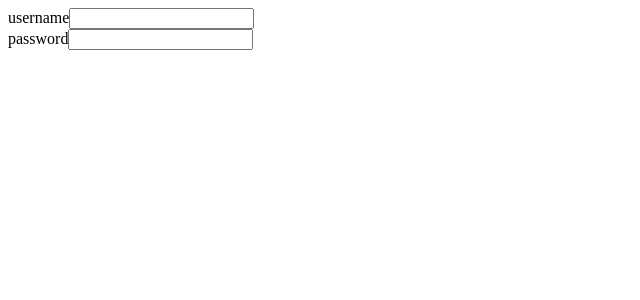
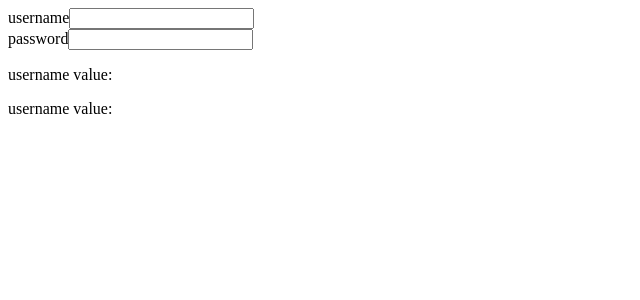
Before and after one commit to KevinW831205/MyAngularCrashCourse, an Angular app: page / in a window 1280 px wide. Shown: the top 300 px of the page, without its empty margins (0-640 px from the left). Built offline with nearby package versions, Linux system fonts and the light colour scheme.

Commit message:
getting value of form

```diff
--- a/src/app/reactive-forms/reactive-forms.component.html
+++ b/src/app/reactive-forms/reactive-forms.component.html
@@ -11,4 +11,5 @@
     </div>
 </form>
 
-<p></p>
+<p>username value: {{form.get('username').value}}</p>
+<p>username value: {{form.get('password').value}}</p>
--- a/src/app/reactive-forms/reactive-forms.component.ts
+++ b/src/app/reactive-forms/reactive-forms.component.ts
@@ -1,5 +1,5 @@
 import { Component, OnInit } from '@angular/core';
-import { FormGroup, FormControl } from '@angular/forms';
+import { FormGroup, FormControl, Validators } from '@angular/forms';
 
 @Component({
   selector: 'app-reactive-forms',
@@ -11,13 +11,15 @@ export class ReactiveFormsComponent implements OnInit {
   //manual creating the form group
 
   form = new FormGroup({
-    username: new FormControl(''),
+    username: new FormControl('',[Validators.required]),
     password: new FormControl('')
   })
 
   constructor() { }
 
   ngOnInit() {
+
   }
 
+
 }
```
